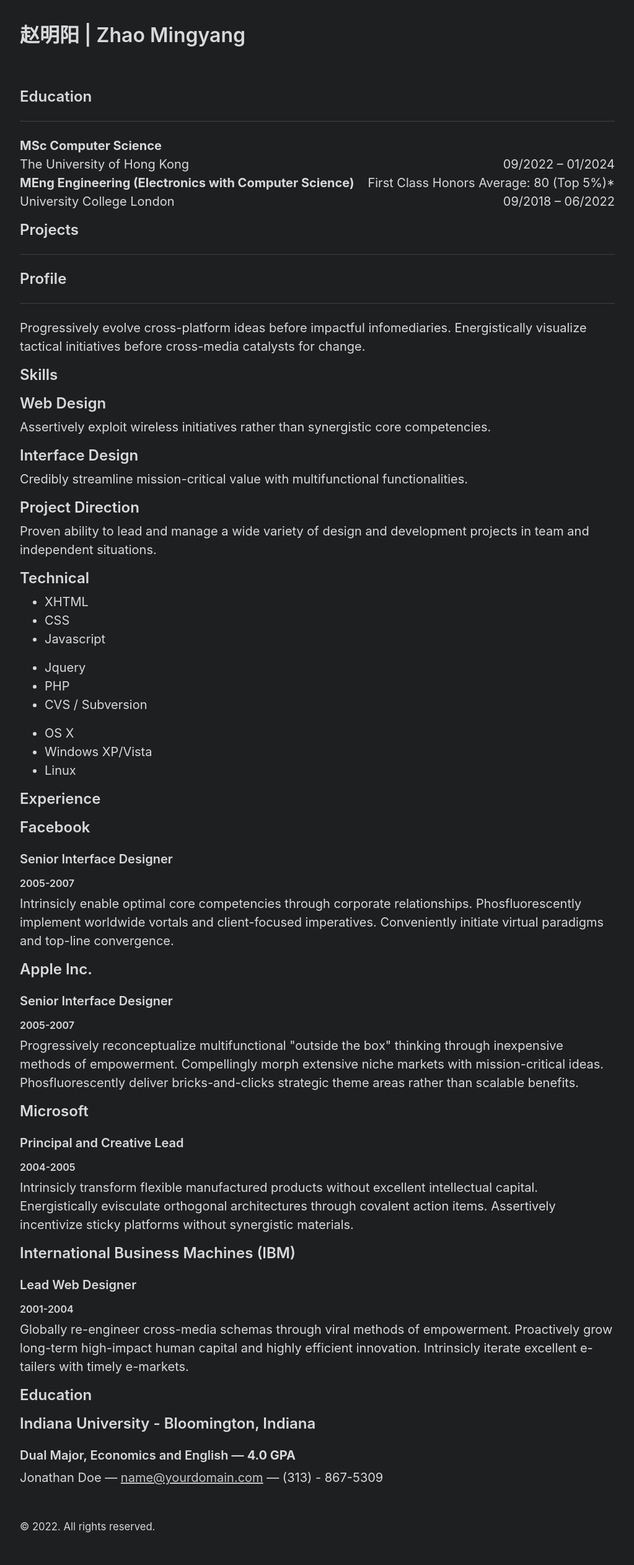
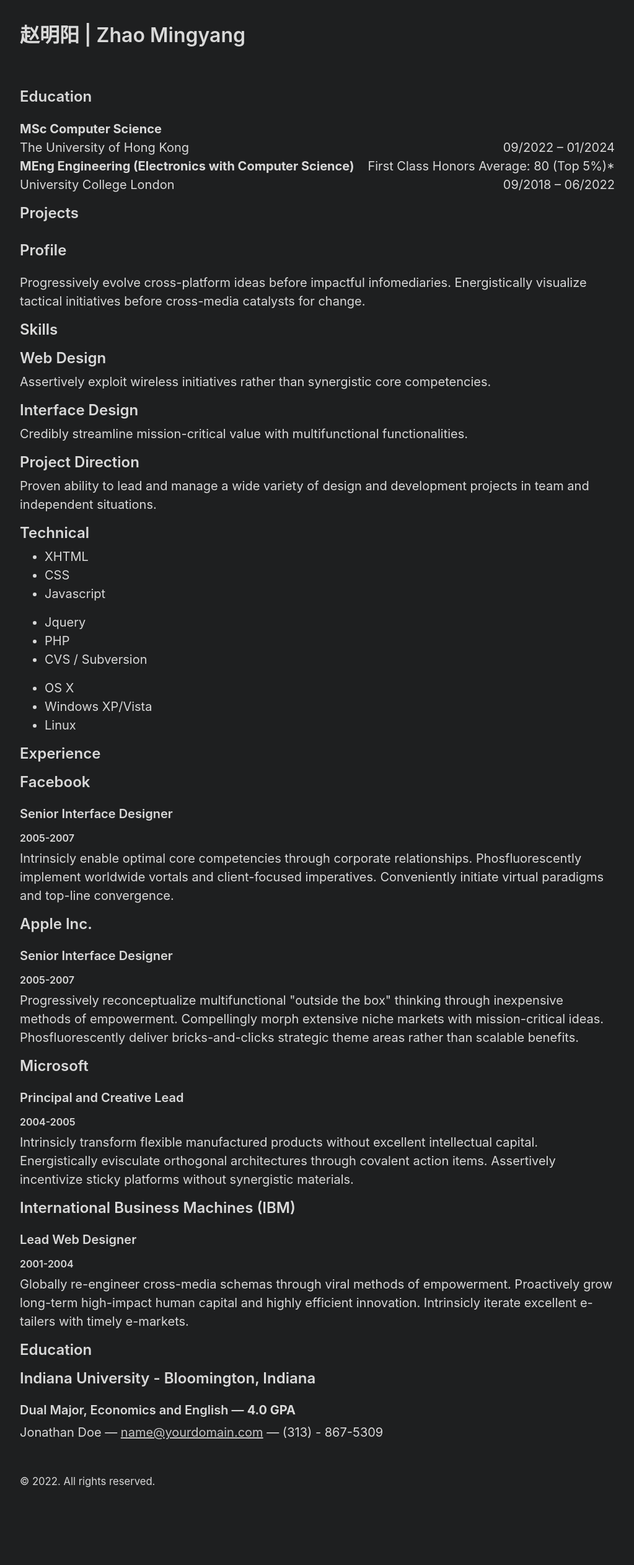
Before and after one commit to Zhao-Mingyang/zhao-mingyang.github.io, a Jekyll site: the page built from about.md, in a window 1280 px wide. Shown: the whole page at 62% size, without its empty margins (128-1151 px from the left). Built offline with Jekyll 4.4.1, drawn with Linux system fonts in a browser that asks for light colours; after the commit the page ends 2452 px from its top, so only the background shows below that.

Commit message:
Update _type.scss

```diff
--- a/_sass/_type.scss
+++ b/_sass/_type.scss
@@ -51,9 +51,9 @@ hr {
   margin: var(--spacer-2) 0;
 //   size: 10;
   border: 0;
-//   border-top: 35px;
-//   margin-top: -10px;
-  border-top: 1px solid var(--border-color);
+  border-top: 35px;
+  margin-top: -10px;
+//   border-top: 1px solid var(--border-color);
 //   style: "FILTER: alpha(opacity=100,finishopacity=0,style=1)"
 }
 
```
